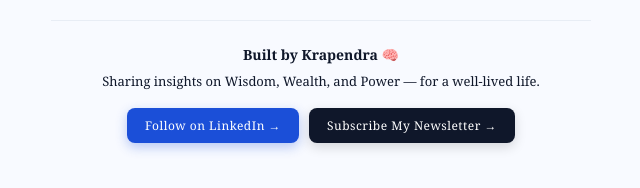
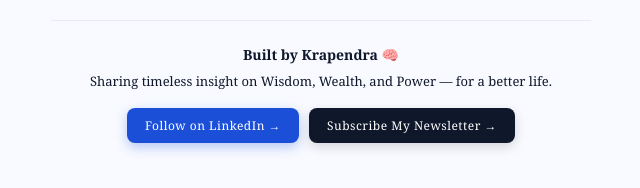
Before and after one commit to asjaw43/wv-kj91-vault, a plain HTML site: page carrot-rabbit-lion/index.html in a window 1280 px wide. Shown: the part 1292-1480 px from the top of the page, 319-959 px from the left. Drawn offline with Linux system fonts and the light colour scheme.

Commit message:
index.html

```diff
--- a/carrot-rabbit-lion/index.html
+++ b/carrot-rabbit-lion/index.html
@@ -382,7 +382,7 @@
   <!-- FOOTER -->
   <div class="footer">
     <p class="footer-name">Built by Krapendra 🧠</p>
-    <p class="footer-desc">Sharing insights on Wisdom, Wealth, and Power — for a well-lived life.</p>
+    <p class="footer-desc">Sharing timeless insight on Wisdom, Wealth, and Power — for a better life.</p>
     <div class="footer-links">
       <a class="footer-link blue" href="https://www.linkedin.com/in/krapendrachandel?utm_source=share&utm_campaign=share_via&utm_content=profile&utm_medium=android_app" target="_blank">Follow on LinkedIn →</a>
       <a class="footer-link dark" href="https://www.linkedin.com/newsletters/krapendra-journal-7281186839812587520" target="_blank">Subscribe My Newsletter →</a>
```
